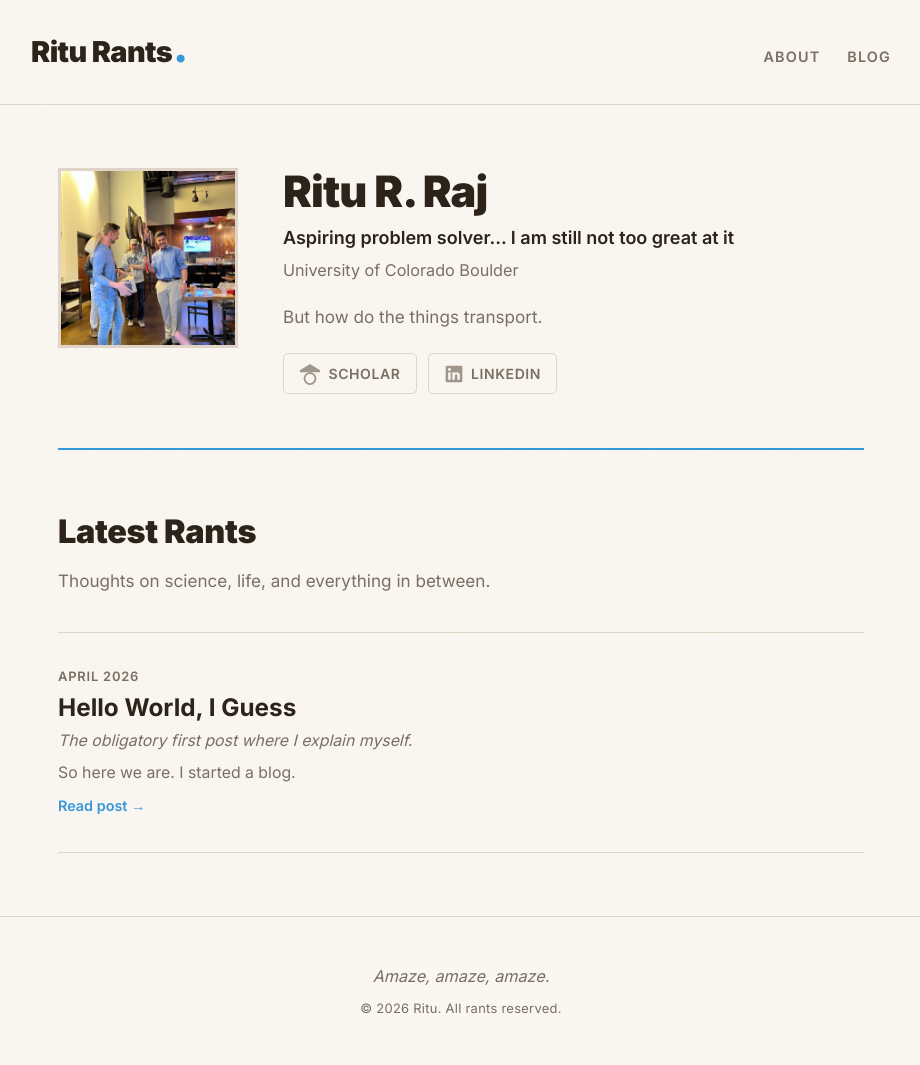
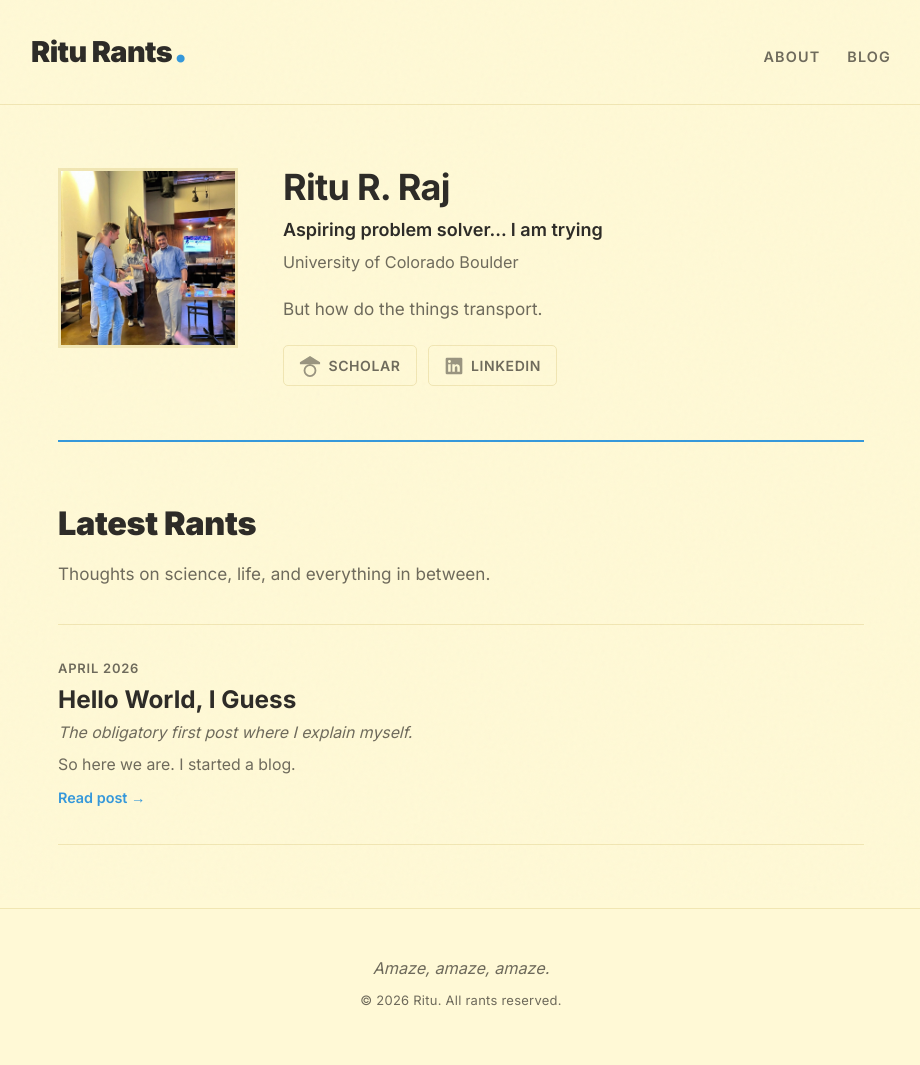
Before and after one commit to ritu-rants/ritu-rants.github.io, a Jekyll site: the page built from index.html, in a window 1280 px wide. Shown: the whole page, without its empty margins (179-1099 px from the left). Built offline with Jekyll 4.4.1, drawn with Linux system fonts in a browser that asks for light colours.

Commit message:
Adjust hero text and update page to lemony background with softer title styling

```diff
--- a/assets/css/style.css
+++ b/assets/css/style.css
@@ -4,15 +4,15 @@
    ============================================ */
 
 :root {
-  --bg: #faf6f1;
-  --bg-warm: #f5ede3;
-  --text: #2a2118;
-  --text-muted: #7a6e62;
+  --bg: #fff9d6;
+  --bg-warm: #fff6b8;
+  --text: #2c2a26;
+  --text-muted: #6e6a5b;
   --accent: #3498db;
   --accent-hover: #5dade2;
   --accent-soft: #d6eaf8;
-  --border: #e0d5c8;
-  --shadow: rgba(42, 33, 24, 0.08);
+  --border: #f1e6b3;
+  --shadow: rgba(44, 42, 38, 0.08);
   --font-display: 'Inter', sans-serif;
   --font-body: 'Inter', sans-serif;
 }
@@ -96,7 +96,7 @@ img { max-width: 100%; height: auto; display: block; }
 .hero-text { flex: 1; }
 .hero-name {
   font-family: var(--font-display);
-  font-size: 2.4rem; font-weight: 900;
+  font-size: 2rem; font-weight: 700;
   line-height: 1.1; letter-spacing: -0.02em;
   margin-bottom: 0.35rem;
 }
--- a/index.html
+++ b/index.html
@@ -8,7 +8,7 @@ layout: default
   </div>
   <div class="hero-text">
     <h1 class="hero-name">Ritu R. Raj</h1>
-    <p class="hero-role">Aspiring problem solver... I am still not too great at it</p>
+    <p class="hero-role">Aspiring problem solver... I am trying</p>
     <p class="hero-university">University of Colorado Boulder</p>
     <p class="hero-bio">
       But how do the things transport.
```
